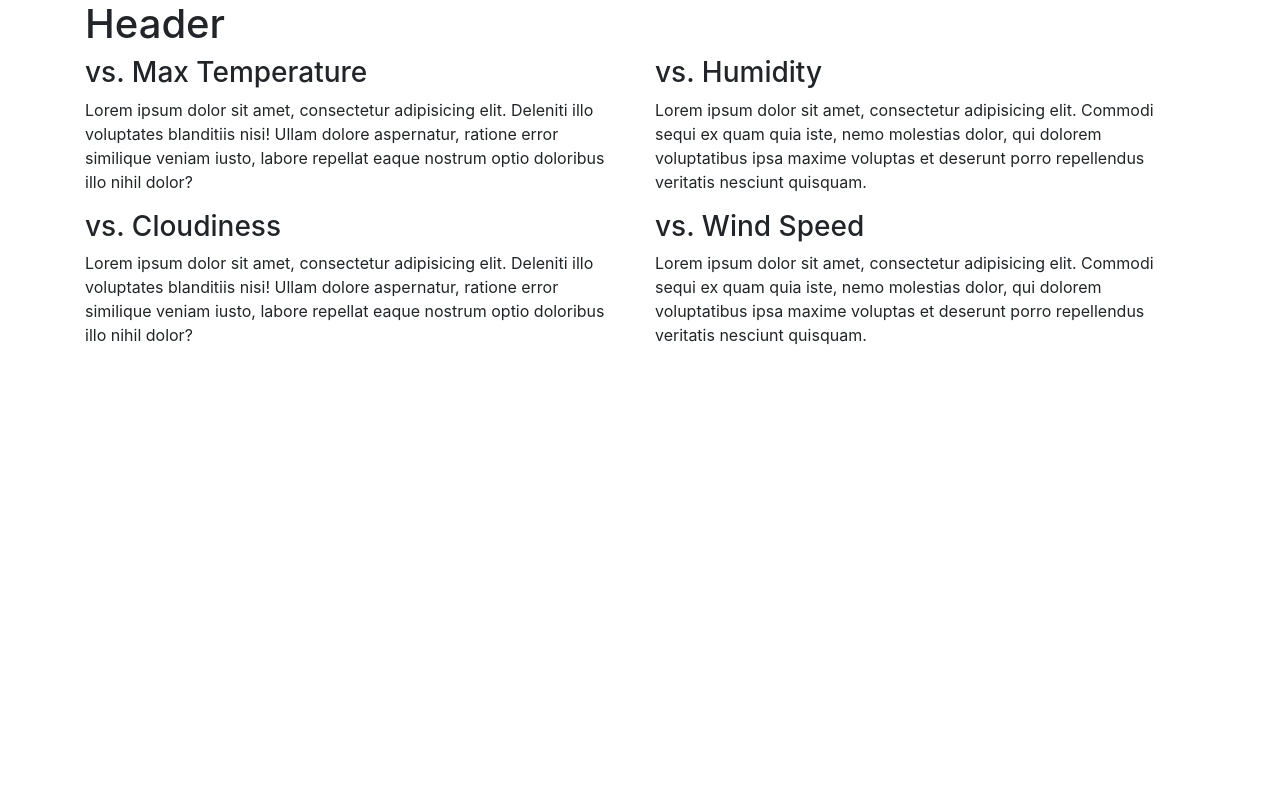
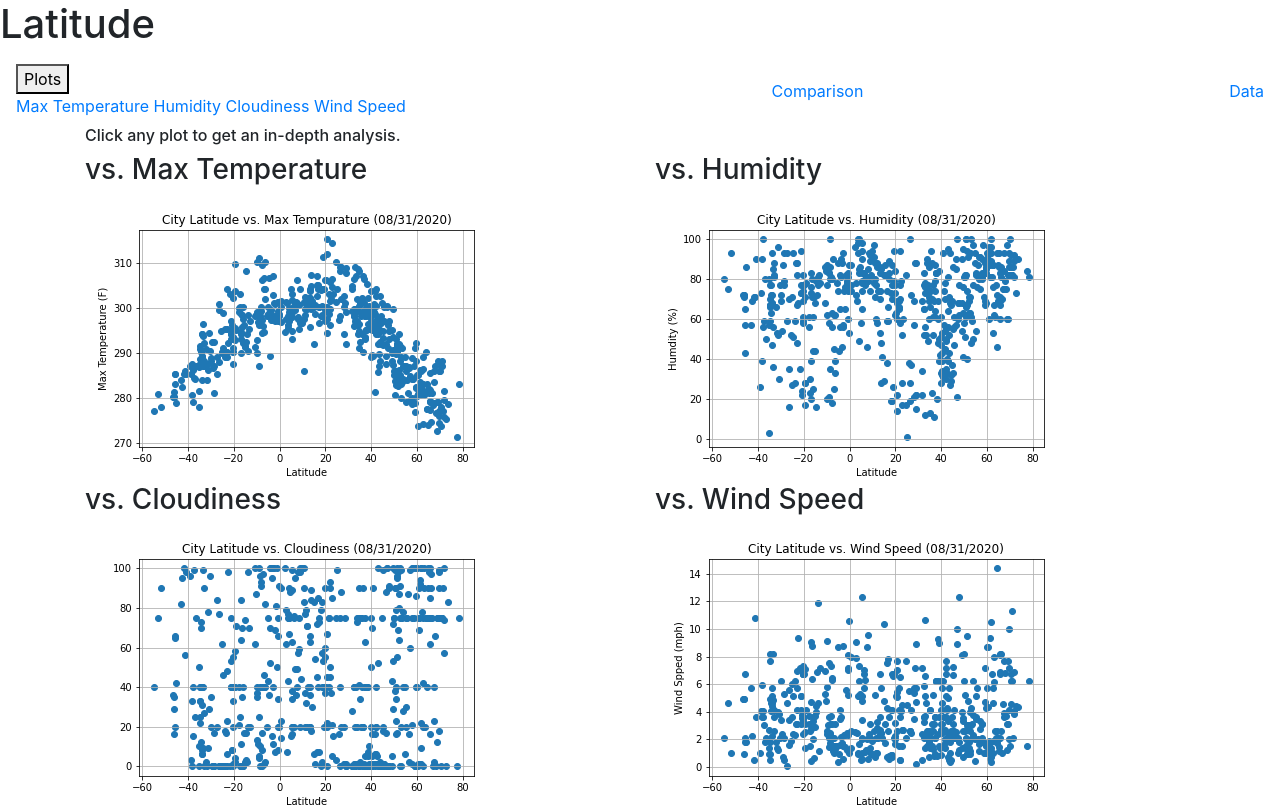
Before and after one commit to micale24/Web-Design-Challenge, a plain HTML site: page WebVisualizations/comparisons.html in a window 1280 px wide. Drawn offline with nearby package versions, Linux system fonts and the light colour scheme.

Commit message:
done comparison page

```diff
--- a/WebVisualizations/comparisons.html
+++ b/WebVisualizations/comparisons.html
@@ -1,14 +1,34 @@
 <!DOCTYPE html>
 <html lang="en-us">
+
 <head>
   <meta charset="UTF-8">
   <title>Latitude</title>
   <link rel="stylesheet" type="text/css" href="style.css">
   <link rel="shortcut icon" type="image/png" href="./Visualizations/favicon-32x32.png">
   <!-- Bootstrap CDN -->
-  <link rel="stylesheet" href="https://stackpath.bootstrapcdn.com/bootstrap/4.3.1/css/bootstrap.min.css" integrity="sha384-ggOyR0iXCbMQv3Xipma34MD+dH/1fQ784/j6cY/iJTQUOhcWr7x9JvoRxT2MZw1T" crossorigin="anonymous">
+  <link rel="stylesheet" href="https://stackpath.bootstrapcdn.com/bootstrap/4.3.1/css/bootstrap.min.css"
+    integrity="sha384-ggOyR0iXCbMQv3Xipma34MD+dH/1fQ784/j6cY/iJTQUOhcWr7x9JvoRxT2MZw1T" crossorigin="anonymous">
 
 </head>
+<header>
+  <h1>Latitude</h1>
+  <div class="navbar">
+    <div class="dropdown">
+      <button class="dropbtn" onclick="myFunction()"> Plots
+        <i class="fa fa-caret"></i>
+      </button>
+      <div class="dropdown-content" id="myDropdown">
+        <a href="maxtemp.html">Max Temperature</a>
+        <a href="humidity.html">Humidity</a>
+        <a href="cloudiness.html">Cloudiness</a>
+        <a href="windspeed.html">Wind Speed</a>
+      </div>
+    </div>
+    <a href="comparisons.html">Comparison</a>
+    <a href="data.html">Data</a>
+  </div>
+</header>
 
 <body>
   <!-- Creates the Overall Grid -->
@@ -17,7 +37,7 @@
     <!-- Row 1 -->
     <div class="row">
       <div class="col-md-12">
-        <h1>Header</h1>
+        <h6>Click any plot to get an in-depth analysis.</h6>
       </div>
     </div>
 
@@ -25,29 +45,35 @@
     <div class="row">
       <div class="col-md-6">
         <h3>vs. Max Temperature</h3>
-        <p>Lorem ipsum dolor sit amet, consectetur adipisicing elit. Deleniti illo voluptates blanditiis nisi! Ullam dolore aspernatur, ratione error similique veniam iusto, labore repellat eaque nostrum optio doloribus illo nihil dolor?</p>
+        <img id="bio-image" src="./Visualizations/scatter1.png" alt="Max Temperature">
       </div>
       <div class="col-md-6">
         <h3>vs. Humidity</h3>
-        <p>Lorem ipsum dolor sit amet, consectetur adipisicing elit. Commodi sequi ex quam quia iste, nemo molestias dolor, qui dolorem voluptatibus ipsa maxime voluptas et deserunt porro repellendus veritatis nesciunt quisquam.</p>
+        <img id="bio-image" src="./Visualizations/scatter2.png" alt="Humidity">
       </div>
     </div>
 
     <div class="row">
       <div class="col-md-6">
         <h3>vs. Cloudiness</h3>
-        <p>Lorem ipsum dolor sit amet, consectetur adipisicing elit. Deleniti illo voluptates blanditiis nisi! Ullam dolore aspernatur, ratione error similique veniam iusto, labore repellat eaque nostrum optio doloribus illo nihil dolor?</p>
+        <img id="bio-image" src="./Visualizations/scatter3.png" alt="Cloudiness">
       </div>
       <div class="col-md-6">
         <h3>vs. Wind Speed</h3>
-        <p>Lorem ipsum dolor sit amet, consectetur adipisicing elit. Commodi sequi ex quam quia iste, nemo molestias dolor, qui dolorem voluptatibus ipsa maxime voluptas et deserunt porro repellendus veritatis nesciunt quisquam.</p>
+        <img id="bio-image" src="./Visualizations/scatter4.png" alt="Wind Speed">
       </div>
     </div>
   </div>
 
-<script src="https://code.jquery.com/jquery-3.3.1.slim.min.js" integrity="sha384-q8i/X+965DzO0rT7abK41JStQIAqVgRVzpbzo5smXKp4YfRvH+8abtTE1Pi6jizo" crossorigin="anonymous"></script>
-<script src="https://cdnjs.cloudflare.com/ajax/libs/popper.js/1.14.7/umd/popper.min.js" integrity="sha384-UO2eT0CpHqdSJQ6hJty5KVphtPhzWj9WO1clHTMGa3JDZwrnQq4sF86dIHNDz0W1" crossorigin="anonymous"></script>
-<script src="https://stackpath.bootstrapcdn.com/bootstrap/4.3.1/js/bootstrap.min.js" integrity="sha384-JjSmVgyd0p3pXB1rRibZUAYoIIy6OrQ6VrjIEaFf/nJGzIxFDsf4x0xIM+B07jRM" crossorigin="anonymous"></script>
+  <script src="https://code.jquery.com/jquery-3.3.1.slim.min.js"
+    integrity="sha384-q8i/X+965DzO0rT7abK41JStQIAqVgRVzpbzo5smXKp4YfRvH+8abtTE1Pi6jizo"
+    crossorigin="anonymous"></script>
+  <script src="https://cdnjs.cloudflare.com/ajax/libs/popper.js/1.14.7/umd/popper.min.js"
+    integrity="sha384-UO2eT0CpHqdSJQ6hJty5KVphtPhzWj9WO1clHTMGa3JDZwrnQq4sF86dIHNDz0W1"
+    crossorigin="anonymous"></script>
+  <script src="https://stackpath.bootstrapcdn.com/bootstrap/4.3.1/js/bootstrap.min.js"
+    integrity="sha384-JjSmVgyd0p3pXB1rRibZUAYoIIy6OrQ6VrjIEaFf/nJGzIxFDsf4x0xIM+B07jRM"
+    crossorigin="anonymous"></script>
 
 </body>
 
```
